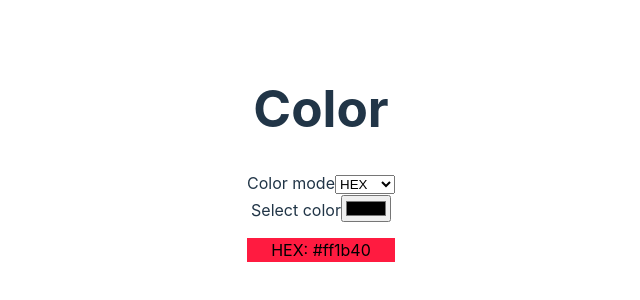
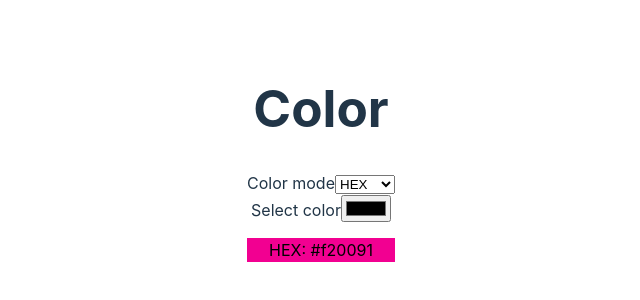
Before and after one commit to amandahinton/huetility, a React (Vite) app: page / in a window 1280 px wide. Shown: the part 238-538 px from the top of the page, without its empty margins (319-959 px from the left). Built offline with nearby package versions, Linux system fonts and the light colour scheme.

Commit message:
create color context

```diff
--- a/src/App.tsx
+++ b/src/App.tsx
@@ -1,14 +1,25 @@
+import React from "react";
 import { ColorPicker, SwatchPreview } from "./components";
-
+import type { ColorData } from "./types/types";
+import { ColorMode } from "./types/enums";
 import "./App.css";
 
+const defaultData = {
+  colorMode: ColorMode.HEX,
+  HEX: "#f20091",
+};
+
+export const ColorContext = React.createContext<ColorData>(defaultData);
+
 function App() {
+  const [color, setColor] = React.useState<ColorData>(defaultData);
+
   return (
-    <>
+    <ColorContext.Provider value={color}>
       <h1>Color</h1>
       <ColorPicker />
-      <SwatchPreview colorMode={"HEX"} colorCode={"#ff1b40"} />
-    </>
+      <SwatchPreview />
+    </ColorContext.Provider>
   );
 }
 
--- a/src/components/SwatchPreview.tsx
+++ b/src/components/SwatchPreview.tsx
@@ -1,18 +1,16 @@
+import React from "react";
+import { ColorContext } from "../App";
 import { contrastText } from "../utils/colorCalculations";
 
-type Props = {
-  colorCode: string;
-  colorMode: string;
-};
+export function SwatchPreview() {
+  const color = React.useContext(ColorContext);
+  const { HEX, colorMode } = color;
 
-export function SwatchPreview({ colorCode, colorMode }: Props) {
-  const labelColor = contrastText(colorCode);
+  const labelColor = contrastText(HEX || "ffffff");
 
   return (
-    <div style={{ backgroundColor: colorCode }}>
-      <p
-        style={{ color: labelColor }}
-      >{`${colorMode}: ${colorCode}`}</p>
+    <div style={{ backgroundColor: HEX }}>
+      <p style={{ color: labelColor }}>{`${colorMode}: ${HEX}`}</p>
     </div>
   );
 }
```
